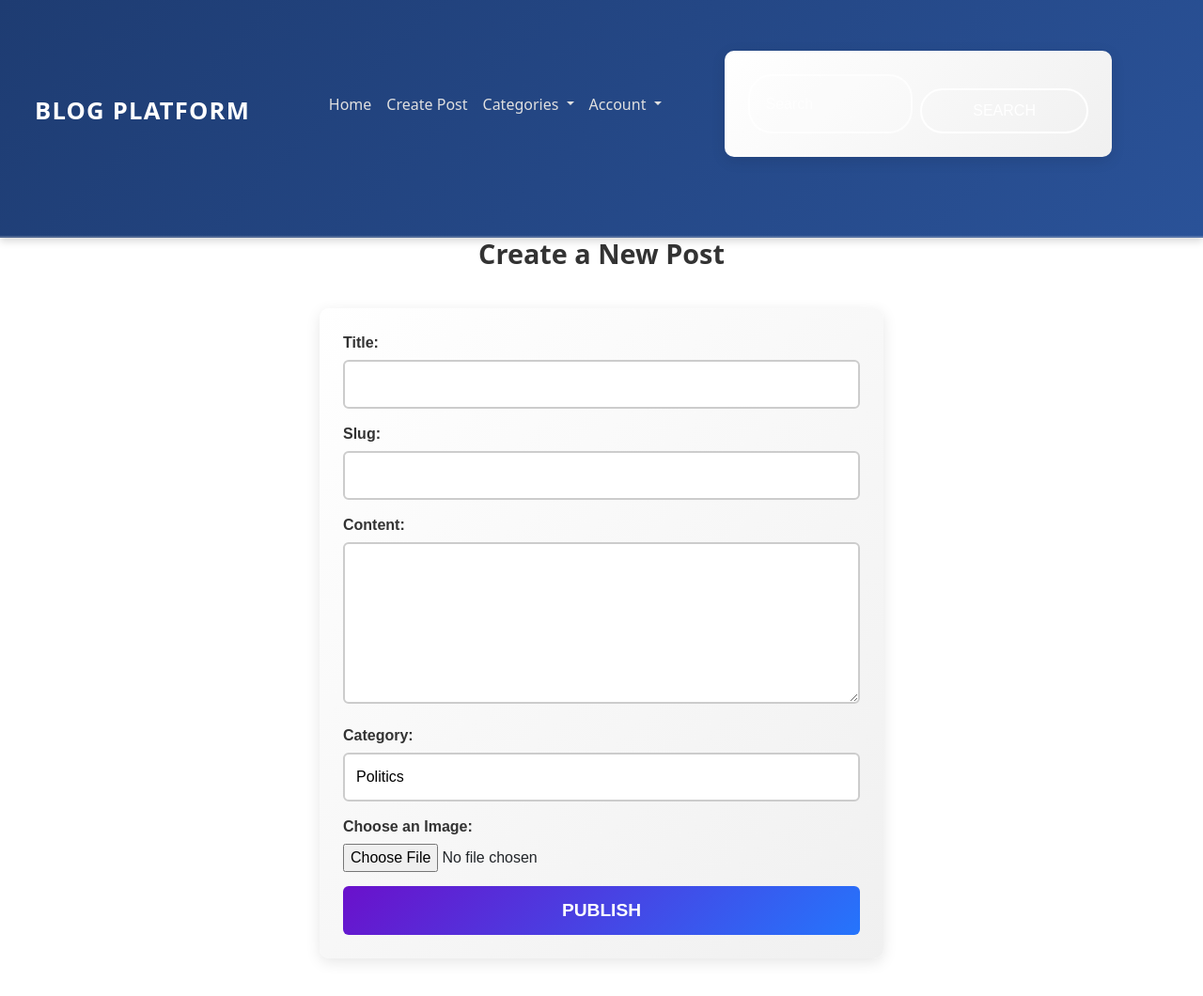
After one commit to Erishprajapati/mindrisers, a Django app: page /create/ in a window 1280 px wide. The commit adds this page. Shown: the whole page at 94% size. Run offline with Django 5.2, Linux system fonts and the light colour scheme; a user stored in the database is signed in; data comes from the database, SQL or seed files in the repository.

Commit message:
Stucked code

```diff
--- a/blog/urls.py
+++ b/blog/urls.py
@@ -13,6 +13,7 @@ router.register(r'likes', LikeViewSet, basename = 'like')
 urlpatterns = [
     path('api/', include(router.urls)),
     path('',home,name='home'),
+    path('create/', create_post, name="create_post"),
     path('post/<slug:post_slug>/', views.post_detail, name='post_detail'),
     path('post/<slug:slug>/', views.post_list, name='post_list'),
     path('login/', views.login_view, name = 'login'),
--- a/blog/views.py
+++ b/blog/views.py
@@ -43,14 +43,35 @@ def post_detail(request, post_slug):
         return redirect('post_detail', post_slug=post.slug)
 
     return render(request, 'post_detail.html', {'post': post})
+
+
 @login_required
 def create_post(request):
+    categories = Category.objects.all()  # ✅ Fetch categories from the database
+
     if request.method == "POST":
-        title = request.POST['title']
-        content = request.POST['content']
-        post = Post.objects.create(title=title, content=content, author=request.user)  # Fixed typo
+        title = request.POST.get('title')
+        slug = request.POST.get('slug')
+        content = request.POST.get('content')
+        category_slug = request.POST.get('category')  # Fetching category by slug
+        image = request.FILES.get('image')  # Handling file upload
+
+        user = User.objects.get(username=request.user.username)  # ✅ Get actual User instance
+
+        # ✅ Fetch category using slug instead of ID
+        category = Category.objects.get(slug=category_slug)
+
+        Post.objects.create(
+            title=title,
+            slug=slug,
+            content=content,
+            category=category,  # ✅ Assign category using slug
+            image=image,
+            author=user  # ✅ Assign proper User instance
+        )
         return redirect('home')
-    return render(request, 'create_post.html')
+
+    return render(request, 'create_post.html', {'categories': categories})  # ✅ Pass categories
 
 def search_blogs(request):
     query = request.GET.get('q')
--- a/templates/base.html
+++ b/templates/base.html
@@ -7,77 +7,104 @@
     <link href="https://cdn.jsdelivr.net/npm/bootstrap@5.3.0-alpha1/dist/css/bootstrap.min.css" rel="stylesheet">
     <style>
         /* Custom CSS for Navbar */
+        /* Navbar Styling */
 .navbar {
-            background: linear-gradient(135deg, #6a11cb, #2575fc); /* Vibrant gradient */
-            padding: 12px 20px;
-            box-shadow: 0 4px 6px rgba(0, 0, 0, 0.1);
+    background: linear-gradient(135deg, #1e3c72, #2a5298); /* Modern blue gradient */
+    padding: 14px 25px;
+    box-shadow: 0 4px 8px rgba(0, 0, 0, 0.15);
+    border-bottom: 2px solid rgba(255, 255, 255, 0.2);
 }
 
+/* Brand */
 .navbar-brand {
-            color: #fff !important;
-            font-size: 1.5rem;
+    color: #ffffff !important;
+    font-size: 1.6rem;
     font-weight: bold;
-            letter-spacing: 1px;
+    letter-spacing: 1.2px;
+    text-transform: uppercase;
+    transition: color 0.3s ease-in-out;
 }
 
+.navbar-brand:hover {
+    color: #ffdd57 !important;
+}
+
+/* Navbar Links */
 .navbar-nav .nav-link {
-            color: #f8f9fa !important;
+    color: #e0e0e0 !important;
     font-weight: 500;
+    padding: 10px 18px;
     transition: all 0.3s ease-in-out;
-            padding: 8px 15px;
+    border-radius: 5px;
 }
 
 .navbar-nav .nav-link:hover {
-            color: #ffdd57 !important; /* Bright yellow hover effect */
-            transform: scale(1.1);
+    background: rgba(255, 221, 87, 0.2);
+    color: #ffdd57 !important;
+    transform: translateY(-2px);
 }
 
+/* Dropdown Menu */
 .dropdown-menu {
-            background: linear-gradient(135deg, #2575fc, #6a11cb); /* Reverse gradient */
+    background: linear-gradient(135deg, #2a5298, #1e3c72);
     border: none;
-            box-shadow: 0 5px 15px rgba(0, 0, 0, 0.2);
+    box-shadow: 0 6px 12px rgba(0, 0, 0, 0.2);
+    border-radius: 8px;
 }
 
 .dropdown-item {
-            color: #fff !important;
+    color: #ffffff !important;
+    padding: 12px 18px;
+    transition: all 0.3s ease-in-out;
+    border-radius: 5px;
+}
+
+.dropdown-item:hover {
+    background: #ffdd57;
+    color: #222 !important;
+    font-weight: bold;
+    transform: translateX(5px);
+}
+
+/* Search Bar */
+.form-control {
+    border-radius: 25px;
+    border: 2px solid rgba(255, 255, 255, 0.7);
+    padding: 12px 16px;
+    background: rgba(255, 255, 255, 0.2);
+    color: #fff;
     transition: all 0.3s ease-in-out;
 }
 
-        .dropdown-item:hover {
-            background-color: #ffdd57;
-            color: #333 !important;
-            font-weight: bold;
-            transform: scale(1.05);
-        }
-
-        /* Rounded Search Bar */
-        .form-control {
-            border-radius: 20px;
-            border: 2px solid #fff;
-            padding: 10px;
-            transition: all 0.3s ease-in-out;
+.form-control::placeholder {
+    color: rgba(255, 255, 255, 0.7);
 }
 
 .form-control:focus {
     border-color: #ffdd57;
-            box-shadow: 0 0 10px rgba(255, 221, 87, 0.5);
+    box-shadow: 0 0 12px rgba(255, 221, 87, 0.5);
+    background: rgba(255, 255, 255, 0.3);
+    color: #fff;
 }
 
-        /* Custom Button Styles */
+/* Custom Buttons */
 .btn-outline-success {
-            border-radius: 20px;
+    border-radius: 25px;
     border: 2px solid #fff;
     color: #fff;
     background: transparent;
+    padding: 10px 20px;
     transition: all 0.3s ease-in-out;
 }
 
 .btn-outline-success:hover {
     background: #ffdd57;
-            color: #333;
+    color: #222;
     border-color: #ffdd57;
-            transform: scale(1.05);
+    transform: scale(1.07);
+    box-shadow: 0 0 12px rgba(255, 221, 87, 0.5);
 }
+
 
     </style>
 </head>
@@ -92,10 +119,10 @@
             <div class="collapse navbar-collapse" id="navbarSupportedContent">
                 <ul class="navbar-nav ms-auto mb-2 mb-lg-0">
                     <li class="nav-item">
-                        <a class="nav-link active" aria-current="page" href="#">Home</a>
+                        <a class="nav-link active" aria-current="page" href="{% url 'home' %}">Home</a>
                     </li>
                     <li class="nav-item">
-                        <a class="nav-link" href="#">Create Post</a>
+                        <a class="nav-link" href="{% url 'create_post'%}">Create Post</a>
                     </li>
                     <li class="nav-item dropdown">
                         <a class="nav-link dropdown-toggle" href="#" role="button" data-bs-toggle="dropdown" aria-expanded="false">
@@ -136,7 +163,33 @@
         {% block content %}
         {% endblock %}
     </div>
+<script>
+        // Function to fetch categories from the API and populate the dropdown
+        document.addEventListener("DOMContentLoaded", function () {
+            fetchCategories();
+        });
 
+        function fetchCategories() {
+            fetch('http://127.0.0.1:8000/api/categories/')
+                .then(response => response.json())
+                .then(data => {
+                    const dropdown = document.getElementById('categoryDropdown');
+                    dropdown.innerHTML = ''; // Clear the dropdown first
+                    data.forEach(category => {
+                        const li = document.createElement('li');
+                        const a = document.createElement('a');
+                        a.classList.add('dropdown-item');
+                        a.href = "#"; // Or add a specific link for each category if needed
+                        a.textContent = category.name; // Display category name
+                        li.appendChild(a);
+                        dropdown.appendChild(li);
+                    });
+                })
+                .catch(error => {
+                    console.error('Error fetching categories:', error);
+                });
+        }
+</script>
     <!-- Bootstrap JS and dependencies -->
     <script src="https://cdn.jsdelivr.net/npm/@popperjs/core@2.11.6/dist/umd/popper.min.js"></script>
     <script src="https://cdn.jsdelivr.net/npm/bootstrap@5.3.0-alpha1/dist/js/bootstrap.min.js"></script>
--- /dev/null
+++ b/templates/create_post.html
@@ -0,0 +1,149 @@
+{% extends "base.html" %}
+
+{% block content %}
+<style>
+    form {
+        max-width: 600px;
+        margin: 40px auto;
+        background: linear-gradient(135deg, #ffffff, #f0f0f0);
+        padding: 25px;
+        border-radius: 10px;
+        box-shadow: 0 4px 15px rgba(0, 0, 0, 0.1);
+        font-family: 'Arial', sans-serif;
+    }
+
+    /* Form heading */
+    h2 {
+        text-align: center;
+        color: #333;
+        font-size: 1.8rem;
+        margin-bottom: 20px;
+        font-weight: bold;
+    }
+
+    /* Labels */
+    label {
+        font-size: 1rem;
+        font-weight: bold;
+        color: #333;
+        display: block;
+        margin-bottom: 6px;
+    }
+
+    /* Input fields */
+    input[type="text"],
+    input[type="url"],
+    textarea,
+    select {
+        width: 100%;
+        padding: 12px;
+        border: 2px solid #ccc;
+        border-radius: 6px;
+        font-size: 1rem;
+        transition: all 0.3s ease-in-out;
+        background: #fff;
+        outline: none;
+    }
+
+    /* Input focus effect */
+    input:focus,
+    textarea:focus,
+    select:focus {
+        border-color: #6a11cb;
+        box-shadow: 0 0 8px rgba(106, 17, 203, 0.3);
+    }
+
+    /* Textarea styling */
+    textarea {
+        resize: vertical;
+        min-height: 120px;
+    }
+
+    /* Category dropdown */
+    select {
+        appearance: none;
+        cursor: pointer;
+        background-color: #fff;
+    }
+
+    /* Button styling */
+    button {
+        display: block;
+        width: 100%;
+        padding: 12px;
+        margin-top: 15px;
+        font-size: 1.2rem;
+        font-weight: bold;
+        text-transform: uppercase;
+        border: none;
+        border-radius: 6px;
+        background: linear-gradient(135deg, #6a11cb, #2575fc);
+        color: white;
+        cursor: pointer;
+        transition: all 0.3s ease-in-out;
+    }
+
+    button:hover {
+        background: linear-gradient(135deg, #2575fc, #6a11cb);
+        transform: translateY(-2px);
+        box-shadow: 0 5px 15px rgba(106, 17, 203, 0.3);
+    }
+
+    /* Add spacing between form elements */
+    div {
+        margin-bottom: 15px;
+    }
+
+    /* Responsive design for smaller screens */
+    @media (max-width: 768px) {
+        form {
+            max-width: 90%;
+            padding: 20px;
+        }
+
+        h2 {
+            font-size: 1.5rem;
+        }
+
+        button {
+            font-size: 1rem;
+        }
+    }
+</style>
+<h2>Create a New Post</h2>
+
+<form method="POST">
+    {% csrf_token %}
+    <div>
+        <label for="title">Title:</label>
+        <input type="text" name="title" id="title" required>
+    </div>
+
+    <div>
+        <label for="slug">Slug:</label>
+        <input type="text" name="slug" id="slug" required>
+    </div>
+
+    <div>
+        <label for="content">Content:</label>
+        <textarea name="content" id="content" rows="6" required></textarea>
+    </div>
+
+    <div>
+        <label for="category">Category:</label>
+        <select name="category" id="category">
+            {% for category in categories %}
+                <option value="{{ category.id }}">{{ category.name }}</option>
+            {% endfor %}
+        </select>
+    </div>
+
+    <div>
+        <label for="image">Choose an Image:</label>
+        <input type="file" name="image" id="image" accept="image/*" required>
+    </div>
+
+
+    <button type="submit">Publish</button>
+</form>
+{% endblock %}
```
Also changed, not shown: templates/register.html (+10 -10 lines). Lines whose indentation alone changed are shown as unchanged.
